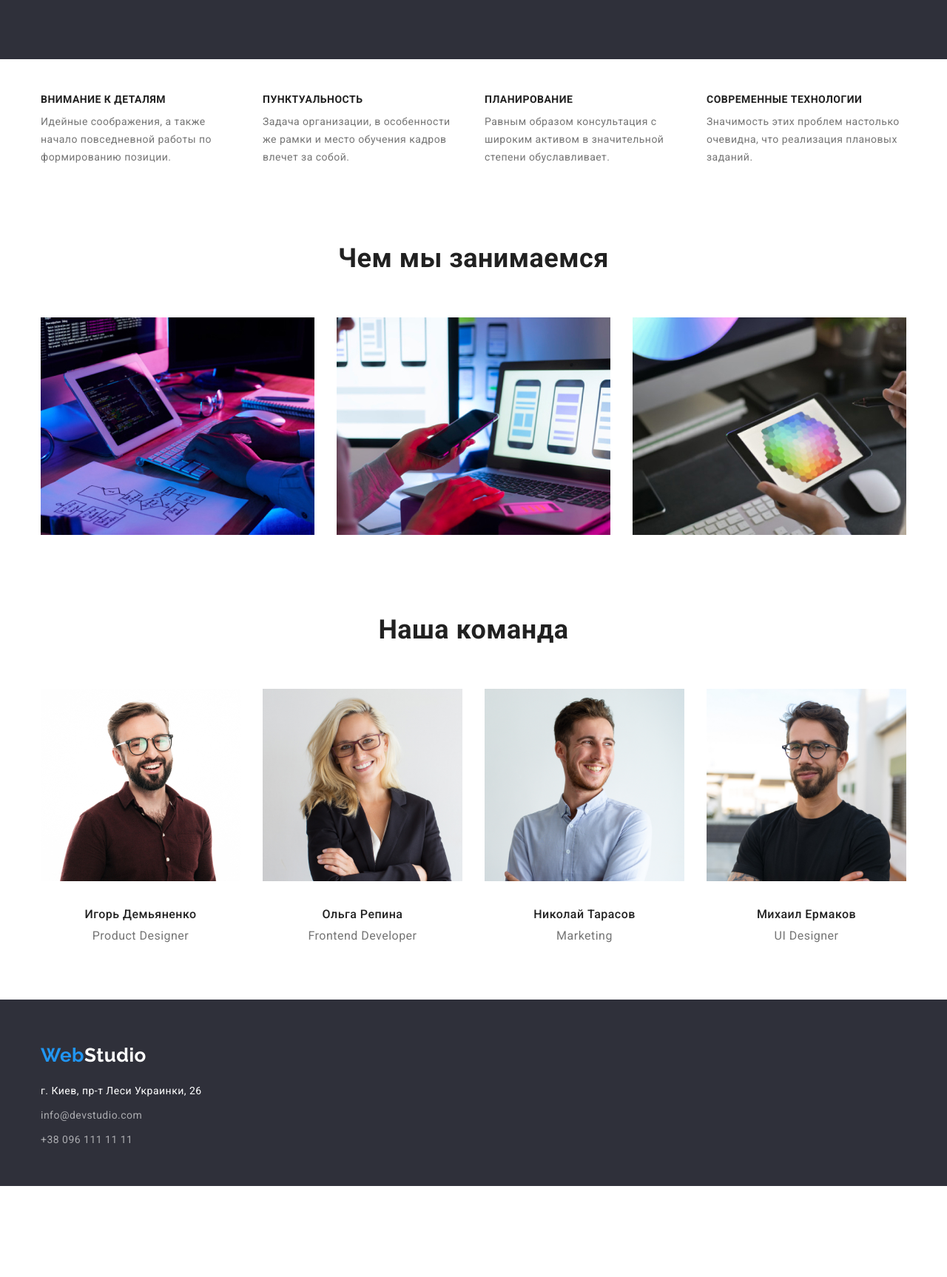
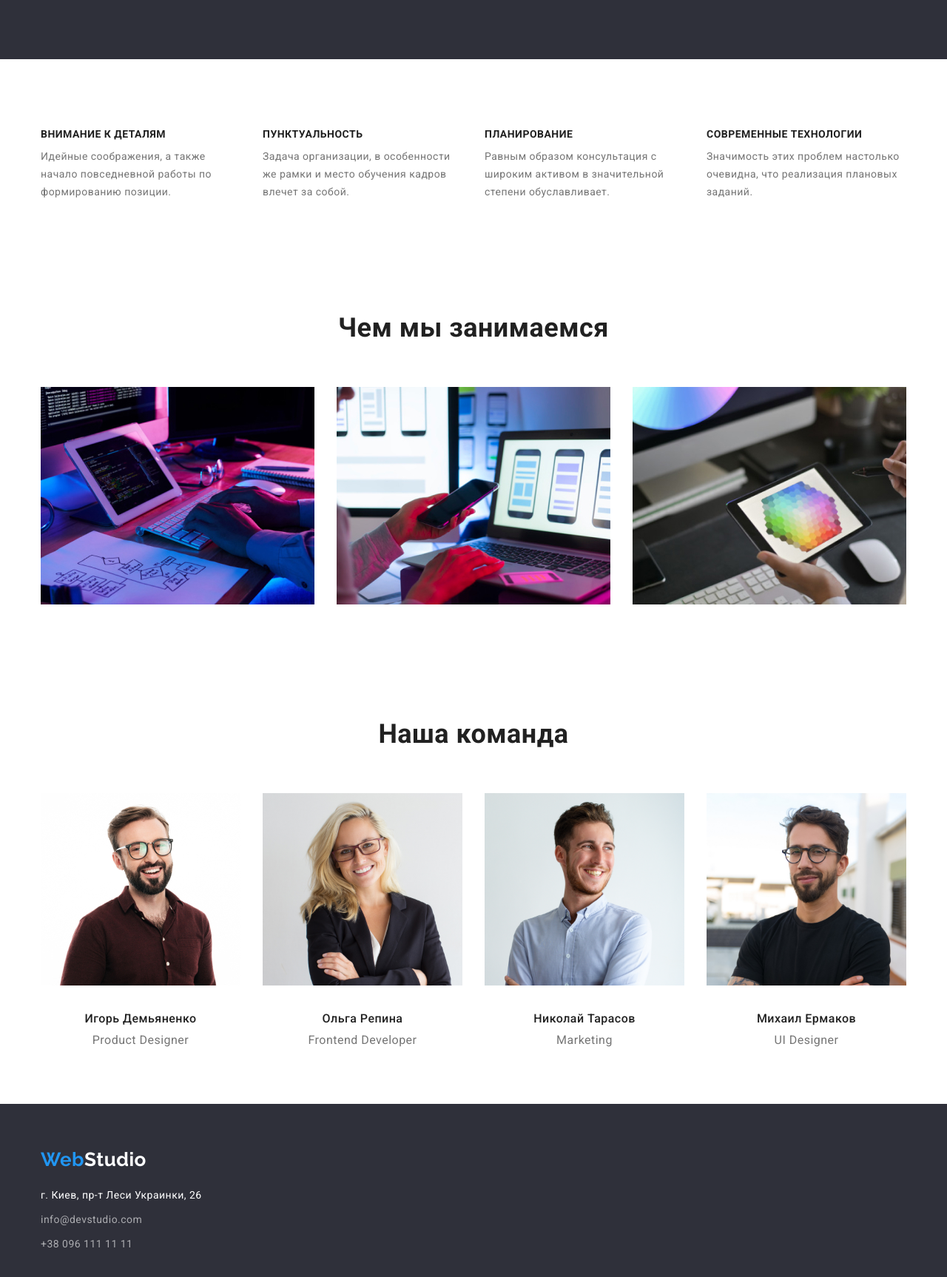
Before and after one commit to kirillpav/goit-markup-h1-03, a plain HTML site: page index.html in a window 1280 px wide. Shown: the part 600-2326 px from the top of the page at 74% size. Before the commit the page ends 2203 px from the top, so only its background shows below. Drawn offline with nearby package versions, Linux system fonts and the light colour scheme.

Commit message:
changed for hw

```diff
--- a/css/styles.css
+++ b/css/styles.css
@@ -38,7 +38,7 @@ p {
 }
 
 .section {
-  padding-top: 47px;
+  padding-top: 94px;
   padding-bottom: 47px;
 }
 
@@ -166,6 +166,9 @@ p {
   display: block;
 
   text-align: center;
+
+  padding-top: 200px;
+  padding-bottom: 200px;
 }
 
 .hero-title {
@@ -177,8 +180,6 @@ p {
 
   margin-top: 0;
   margin-bottom: 30px;
-
-  padding-top: 200px;
 
   text-align: center;
   text-transform: uppercase;
@@ -304,9 +305,9 @@ p {
 
 .foot {
   background-color: #2f303a;
-  height: 252px;
 
   padding-top: 60px;
+  padding-bottom: 60px;
 }
 
 .foot-address {
@@ -355,7 +356,6 @@ p {
 
 .select-list {
   display: flex;
-  margin-top: 94px;
   margin-bottom: 50px;
   justify-content: center;
 }
--- a/index.html
+++ b/index.html
@@ -39,7 +39,7 @@
 
     <!-- Specialty -->
         <section class="section">
-            <div class="container">
+            <div class="container spec-container">
                 <ul class="spec-list list">
                     <li class="item">
                         <h3 class="spec-list-title">Внимание к деталям</h3>
```
